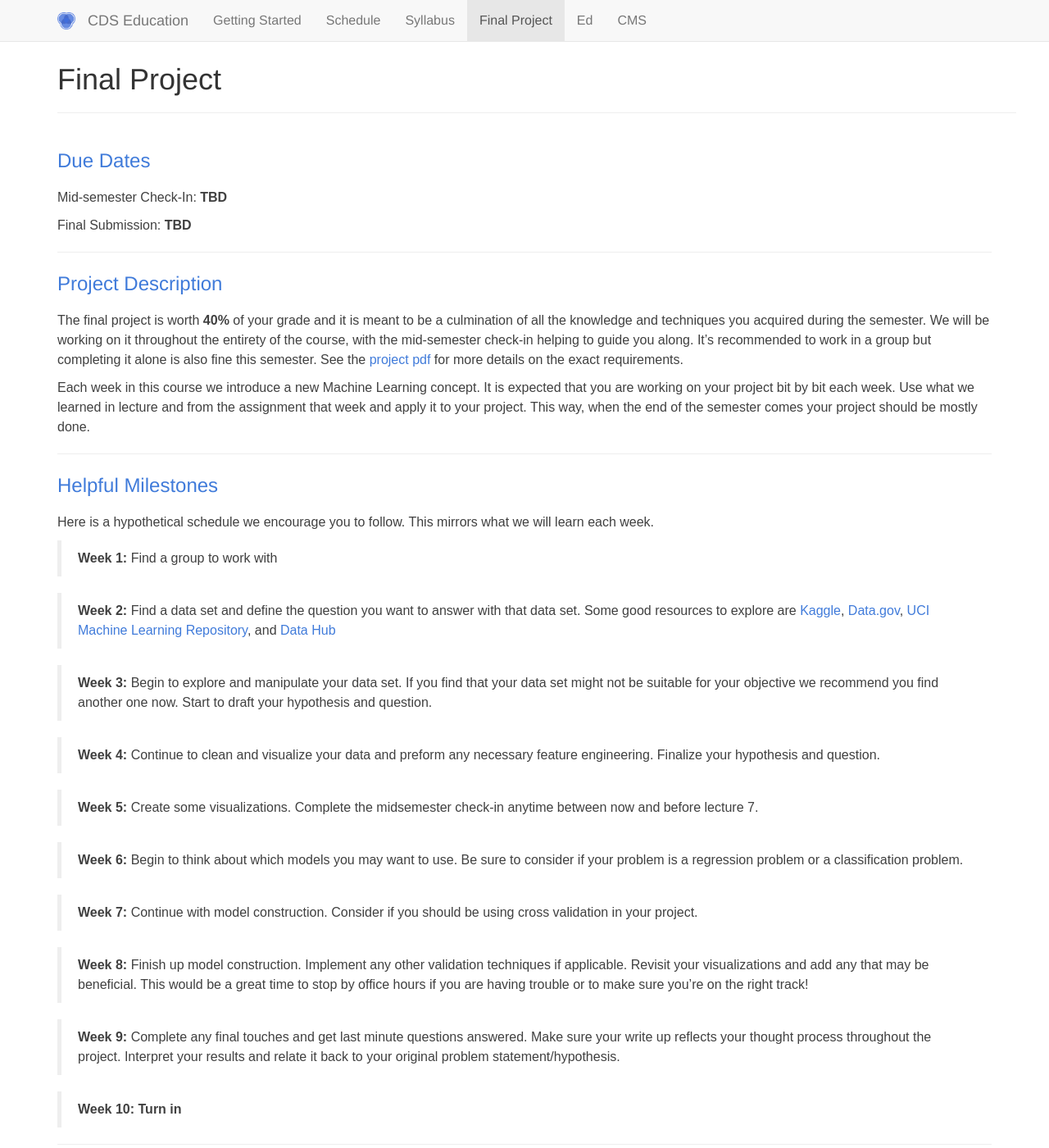
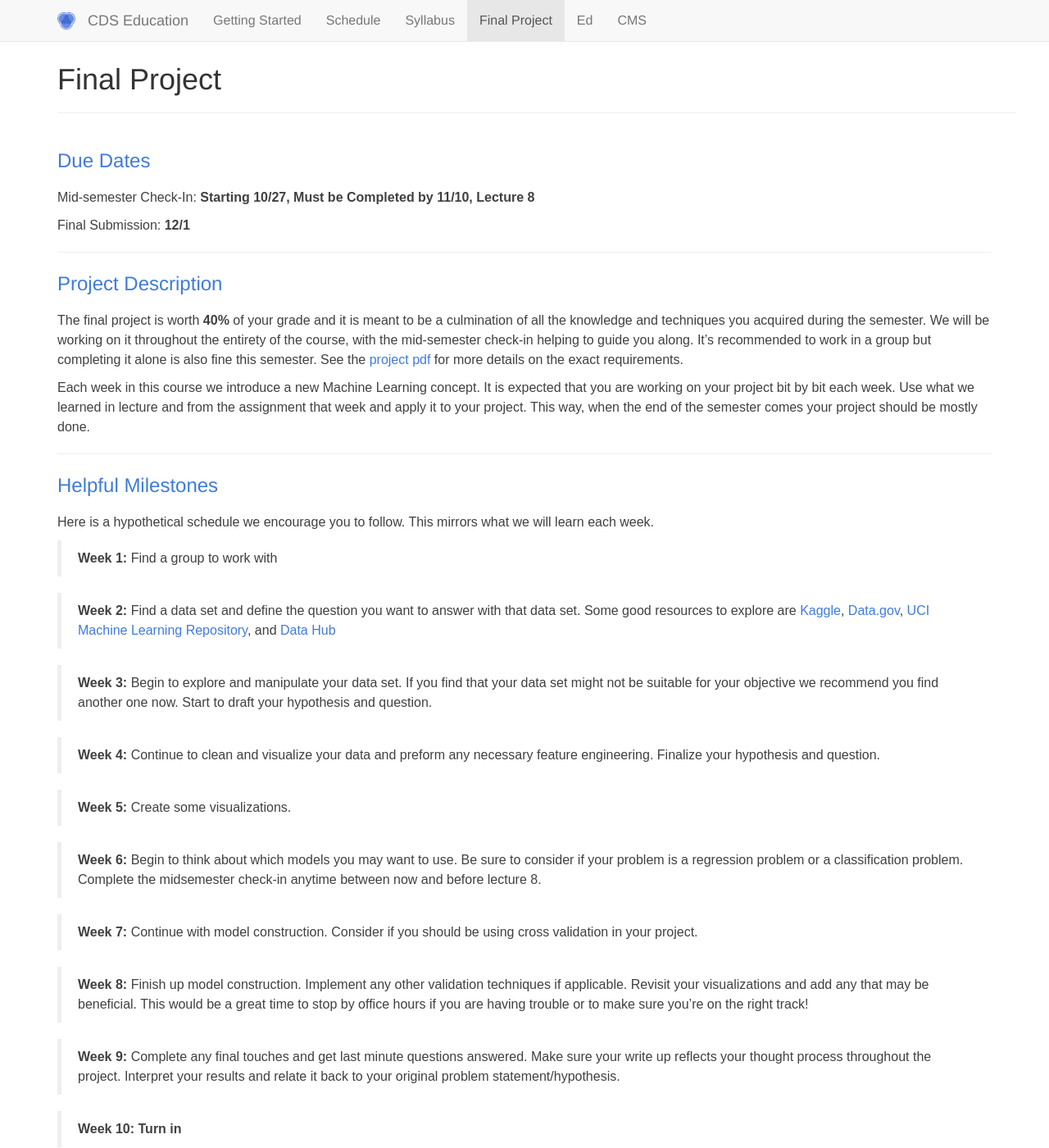
Before and after one commit to CornellDataScience/info1998, a Jekyll site: the page built from final_project.md, in a window 1280 px wide and 1400 px high. Shown: the whole window at 82% size. Built offline with Jekyll 4.4.1, drawn with Linux system fonts in a browser that asks for light colours.

Commit message:
Updated project materials

```diff
--- a/final_project.md
+++ b/final_project.md
@@ -5,9 +5,9 @@ layout: main
 
 ### Due Dates
 
-Mid-semester Check-In: **TBD**
+Mid-semester Check-In: **Starting 10/27, Must be Completed by 11/10, Lecture 8**
 
-Final Submission: **TBD**
+Final Submission: **12/1**
 
 
 ---------------------------------------------------------------------------
@@ -38,9 +38,9 @@ Some good resources to explore are [Kaggle](https://www.kaggle.com/datasets), [D
 
 > **Week 4:** Continue to clean and visualize your data and preform any necessary feature engineering. Finalize your hypothesis and question.
 
-> **Week 5:** Create some visualizations. Complete the midsemester check-in anytime between now and before lecture 7.
+> **Week 5:** Create some visualizations.
 
-> **Week 6:** Begin to think about which models you may want to use. Be sure to consider if your problem is a regression problem or a classification problem.
+> **Week 6:** Begin to think about which models you may want to use. Be sure to consider if your problem is a regression problem or a classification problem. Complete the midsemester check-in anytime between now and before lecture 8.
 
 > **Week 7:** Continue with model construction. Consider if you should be using cross validation in your project.
 
```
Also changed, not shown: 1 other file.
